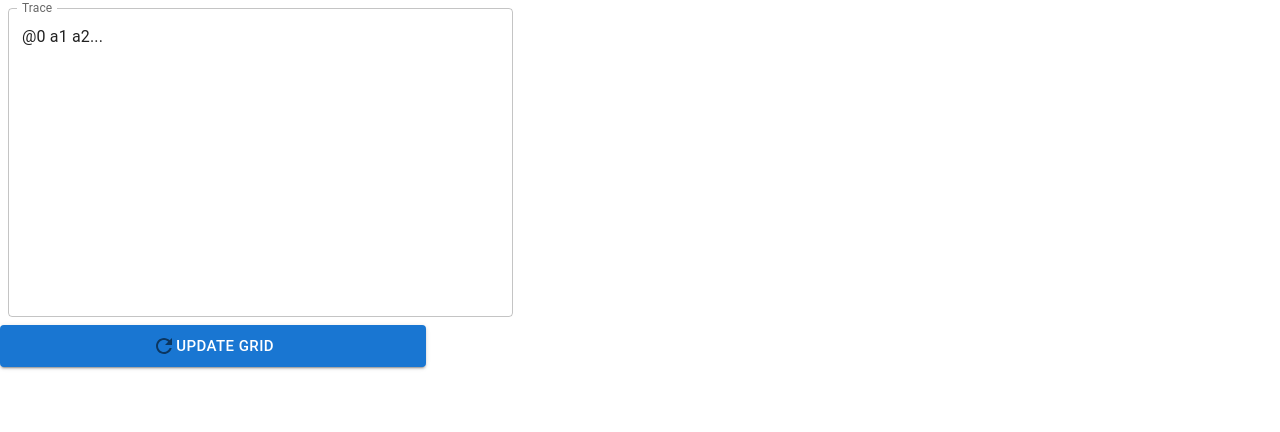
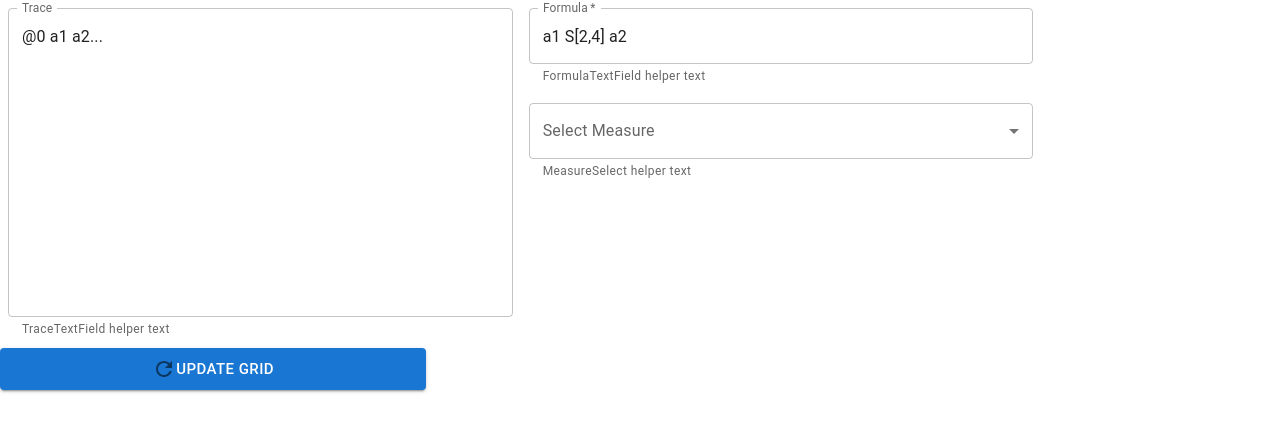
Before and after one commit to runtime-enforcement/whyenf, a React (Create React App) app in the folder visualization/: page / in a window 1280 px wide. Shown: the top 432 px of the page. Built offline with nearby package versions, Linux system fonts and the light colour scheme.

Commit message:
Adding FormulaTextField and MeasureSelect components

```diff
--- a/visualization/src/App.js
+++ b/visualization/src/App.js
@@ -1,31 +1,22 @@
 import React from 'react';
 import logo from './logo.svg';
 import './App.css';
-import TraceBox from './TraceBox';
+import TraceTextField from './TraceTextField';
+import FormulaTextField from './FormulaTextField';
+import MeasureSelect from './MeasureSelect';
 
 function App() {
   return (
-    <TraceBox />
+    <div class="flexbox-container">
+      <div>
+        <TraceTextField />
+      </div>
+      <div>
+        <FormulaTextField />
+        <MeasureSelect />
+      </div>
+    </div>
   );
-
-  // return (
-  //   <div className="App">
-  //     <header className="App-header">
-  //       <img src={logo} className="App-logo" alt="logo" />
-  //       <p>
-  //         Edit <code>src/App.js</code> and save to reload.
-  //       </p>
-  //       <a
-  //         className="App-link"
-  //         href="https://reactjs.org"
-  //         target="_blank"
-  //         rel="noopener noreferrer"
-  //       >
-  //         Learn React
-  //       </a>
-  //     </header>
-  //   </div>
-  // );
 }
 
 export default App;
--- /dev/null
+++ b/visualization/src/FormulaTextField.js
@@ -0,0 +1,28 @@
+import React from 'react';
+import Box from '@mui/material/Box';
+import TextField from '@mui/material/TextField';
+
+export default class FormulaTextField extends React.Component {
+  render() {
+    return (
+      <Box
+        component="form"
+        sx={{
+          '& .MuiTextField-root': { m: 1, width: '50ch' },
+        }}
+        noValidate
+        autoComplete="off"
+      >
+        <div>
+          <TextField
+            required
+            id="outlined-required"
+            label="Formula"
+            defaultValue="a1 S[2,4] a2"
+            helperText="FormulaTextField helper text"
+          />
+        </div>
+      </Box>
+    );
+  }
+}
--- /dev/null
+++ b/visualization/src/MeasureSelect.js
@@ -0,0 +1,45 @@
+import React from 'react';
+import Box from '@mui/material/Box';
+import TextField from '@mui/material/TextField';
+import MenuItem from '@mui/material/MenuItem';
+
+const measures = [
+  {
+    value: "size",
+    label: "Size",
+  },
+  {
+    value: "reach",
+    label: "Reach",
+  }
+]
+
+export default class MeasureSelect extends React.Component {
+  render() {
+    return (
+      <Box
+        component="form"
+        sx={{
+          '& .MuiTextField-root': { m: 1, width: '50ch' },
+        }}
+        noValidate
+        autoComplete="off"
+      >
+        <div>
+          <TextField
+            id="outlined-select-measure"
+            select
+            label="Select Measure"
+            helperText="MeasureSelect helper text"
+          >
+            {measures.map((option) => (
+              <MenuItem key={option.value} value={option.value}>
+                {option.label}
+              </MenuItem>
+            ))}
+          </TextField>
+        </div>
+      </Box>
+    );
+  }
+}
--- a/visualization/src/TraceBox.js
+++ /dev/null
@@ -1,42 +0,0 @@
-import React from 'react';
-import Box from '@mui/material/Box';
-import TextField from '@mui/material/TextField';
-import Button from '@mui/material/Button';
-import RefreshIcon from '@mui/icons-material/Refresh';
-
-export default class TraceBox extends React.Component {
-  render() {
-    return (
-      <form>
-        <Box
-          component="form"
-          sx={{
-            '& .MuiTextField-root': { m: 1, width: '50ch' },
-          }}
-          noValidate
-          autoComplete="off"
-        >
-          <div>
-            <TextField
-              id="outlined-multiline-static"
-              label="Trace"
-              multiline
-              rows={12}
-              defaultValue="@0 a1 a2..."
-            />
-          </div>
-        </Box>
-        <Button
-          variant="contained"
-          size="large"
-          sx={{
-            width: '50ch'
-          }}
-        >
-          <RefreshIcon color="action" />
-          Update grid
-        </Button>
-      </form>
-    );
-  }
-}
--- /dev/null
+++ b/visualization/src/TraceTextField.js
@@ -0,0 +1,41 @@
+import React from 'react';
+import Box from '@mui/material/Box';
+import TextField from '@mui/material/TextField';
+import Button from '@mui/material/Button';
+import RefreshIcon from '@mui/icons-material/Refresh';
+
+export default class TraceTextField extends React.Component {
+  render() {
+    return (
+      <Box
+        component="form"
+        sx={{
+          '& .MuiTextField-root': { m: 1, width: '50ch' },
+        }}
+        noValidate
+        autoComplete="off"
+      >
+        <div>
+          <TextField
+            id="outlined-multiline-static"
+            label="Trace"
+            multiline
+            rows={12}
+            defaultValue="@0 a1 a2..."
+            helperText="TraceTextField helper text"
+          />
+        </div>
+        <Button
+          variant="contained"
+          size="large"
+          sx={{
+            width: '50ch'
+          }}
+        >
+          <RefreshIcon color="action" />
+          Update grid
+        </Button>
+      </Box>
+    );
+  }
+}
--- a/visualization/src/index.css
+++ b/visualization/src/index.css
@@ -11,3 +11,8 @@ code {
   font-family: source-code-pro, Menlo, Monaco, Consolas, 'Courier New',
     monospace;
 }
+
+.flexbox-container {
+    display: flex;
+    flex-direction: row;
+}
```
